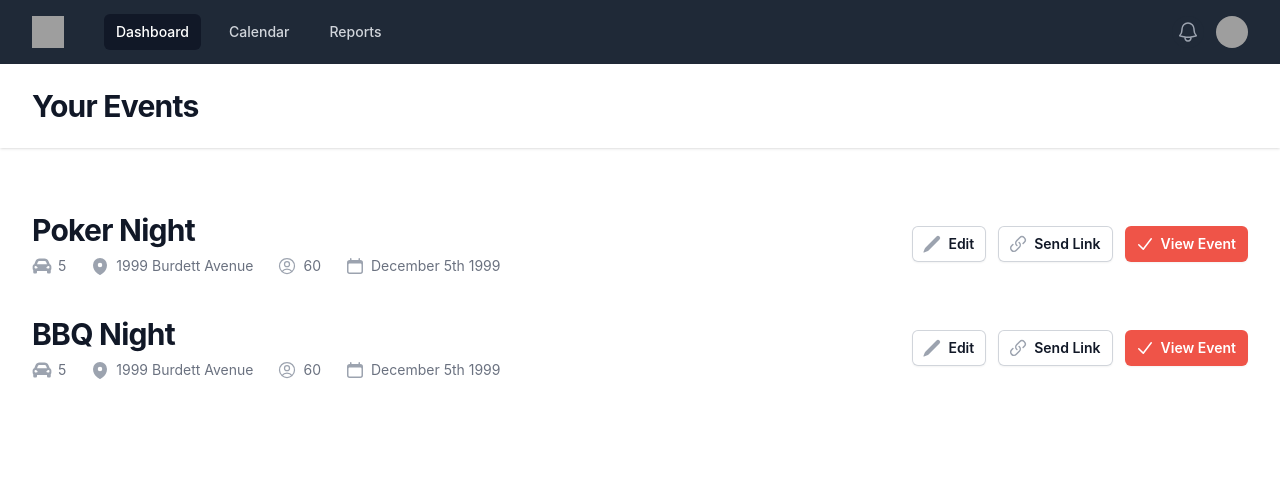
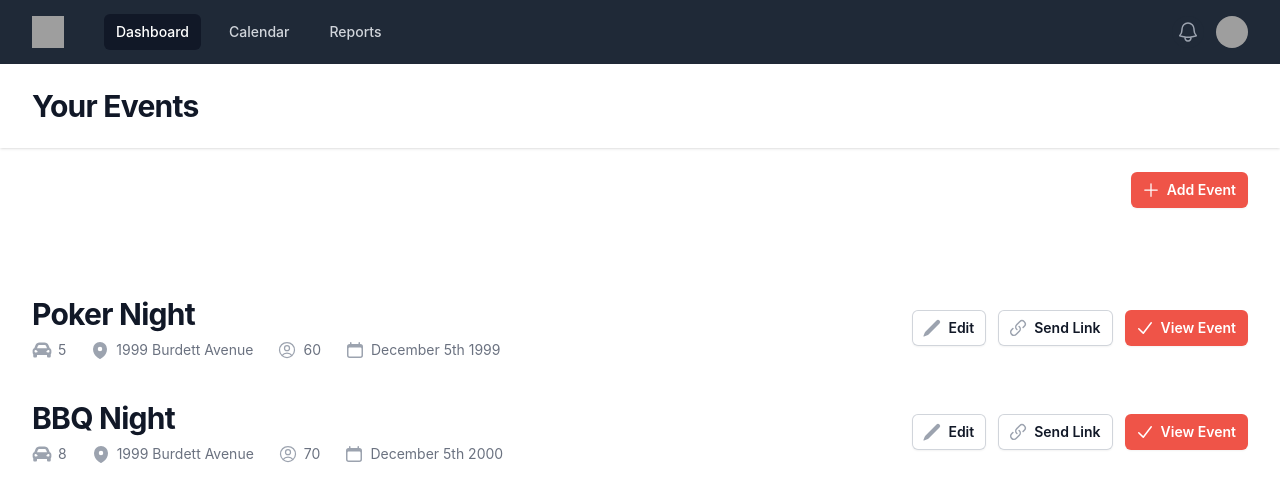
Before and after one commit to Drive-Wise/react-frontend, a React (Create React App) app in the folder drivewise/: page /Dashboard in a window 1280 px wide. Shown: the top 502 px of the page. Built offline with nearby package versions, Linux system fonts and the light colour scheme; grey boxes are pictures that could not be loaded.

Commit message:
added forms

```diff
--- a/drivewise/package.json
+++ b/drivewise/package.json
@@ -14,6 +14,7 @@
     "@testing-library/jest-dom": "^5.17.0",
     "@testing-library/react": "^13.4.0",
     "@testing-library/user-event": "^13.5.0",
+    "flowbite-react": "^0.7.3",
     "headlessui": "^0.0.0",
     "heroicons": "^2.1.1",
     "react": "^18.2.0",
--- a/drivewise/src/Pages/Dashboard/Dashboard.js
+++ b/drivewise/src/Pages/Dashboard/Dashboard.js
@@ -1,9 +1,9 @@
-import React from 'react';
-import { Fragment } from 'react'
+import React, { createContext, useContext, useState, useRef, Fragment } from 'react';
 import { Disclosure, Menu, Transition } from '@headlessui/react'
-import { Bars3Icon, BellIcon, UserCircleIcon, UserIcon, UsersIcon, XMarkIcon } from '@heroicons/react/24/outline'
+import { Bars3Icon, BellIcon, PlusIcon, UserCircleIcon, XMarkIcon } from '@heroicons/react/24/outline'
 import { FaCarAlt } from "react-icons/fa";
-
+import { Dialog } from '@headlessui/react'
+import { ExclamationTriangleIcon } from '@heroicons/react/24/outline'
 import {
   BriefcaseIcon,
   CalendarIcon,
@@ -14,6 +14,8 @@ import {
   MapPinIcon,
   PencilIcon,
 } from '@heroicons/react/20/solid'
+import { Button, Checkbox, Label, TextInput } from 'flowbite-react';
+import { generatePath } from 'react-router-dom';
 
 
 const user = {
@@ -37,9 +39,50 @@ function classNames(...classes) {
   return classes.filter(Boolean).join(' ')
 }
 
+const EventsContext = createContext();
+
+ function useEvents() {
+  return useContext(EventsContext);
+}
+
+const EventsProvider = ({ children }) => {
+  const [events, setEvents] = useState([
+    // Initial events data
+  ]);
+
+  const addEvent = newEvent => {
+    setEvents(prevEvents => [...prevEvents, newEvent]);
+  };
+
+  return (
+    <EventsContext.Provider value={{ events, addEvent }}>
+      {children}
+    </EventsContext.Provider>
+  );
+};
+
 export default function DashBoard() {
+
+  const [events, setEvents] = useState([
+    {
+      name: "Poker Night",
+      drivers: 5,
+      location: "1999 Burdett Avenue",
+      attendees: 60,
+      date: "December 5th 1999",
+    },
+    {
+      name: "BBQ Night",
+      drivers: 8,
+      location: "1999 Burdett Avenue",
+      attendees: 70,
+      date: "December 5th 2000",
+    }
+  ]);
+
   return (
     <>
+      <EventsProvider>
       <div className="min-h-full">
         <Disclosure as="nav" className="bg-gray-800">
           {({ open }) => (
@@ -198,13 +241,18 @@ export default function DashBoard() {
           </div>
         </header>
         <main>
+          <div className='flex justify-end mx-auto max-w-7xl py-6 sm:px-6 lg:px-8'>
+            <ModalButton state={[events, setEvents]}/>
+          </div>
 
           <div className="mx-auto max-w-7xl py-6 sm:px-6 lg:px-8">
-            <Event eventName={"Poker Night"} drivers ={5} location={"1999 Burdett Avenue"} attendees={60} date ={"December 5th 1999"}/>
-            <Event eventName={"BBQ Night"} drivers ={5} location={"1999 Burdett Avenue"} attendees={60} date ={"December 5th 1999"}/>
+            {events.map(event => (
+              <Event eventName={event.name} drivers={event.drivers} location={event.location} attendees={event.attendees} date={event.date} />
+            ))}
           </div>
         </main>
       </div>
+      </EventsProvider>
     </>
   )
 }
@@ -311,3 +359,154 @@ function Event({eventName,drivers,location,attendees,date}) {
     </div>
   )
 }
+
+
+
+
+
+function ModalButton(state) {
+  const [open, setOpen] = useState(false)
+
+  const cancelButtonRef = useRef(null)
+
+  return (
+    <>
+      <button
+          type="button"
+          className="inline-flex items-center rounded-md bg-title px-3 py-2 text-sm font-semibold text-white shadow-sm hover:bg-title focus-visible:outline focus-visible:outline-2 focus-visible:outline-offset-2 focus-visible:outline-indigo-600"
+          onClick={() => setOpen(true)}
+
+        >
+          <PlusIcon className="-ml-0.5 mr-1.5 h-5 w-5" aria-hidden="true" />
+          Add Event
+      </button>
+      <Transition.Root show={open} as={Fragment}>
+        <Dialog as="div" className="relative z-10" initialFocus={cancelButtonRef} onClose={setOpen}>
+          <Transition.Child
+            as={Fragment}
+            enter="ease-out duration-300"
+            enterFrom="opacity-0"
+            enterTo="opacity-100"
+            leave="ease-in duration-200"
+            leaveFrom="opacity-100"
+            leaveTo="opacity-0"
+          >
+            <div className="fixed inset-0 bg-gray-500 bg-opacity-75 transition-opacity" />
+          </Transition.Child>
+
+          <div className="fixed inset-0 z-10 w-screen overflow-y-auto">
+            <div className="flex min-h-full items-end justify-center p-4 text-center sm:items-center sm:p-0">
+              <Transition.Child
+                as={Fragment}
+                enter="ease-out duration-300"
+                enterFrom="opacity-0 translate-y-4 sm:translate-y-0 sm:scale-95"
+                enterTo="opacity-100 translate-y-0 sm:scale-100"
+                leave="ease-in duration-200"
+                leaveFrom="opacity-100 translate-y-0 sm:scale-100"
+                leaveTo="opacity-0 translate-y-4 sm:translate-y-0 sm:scale-95"
+              >
+                <Dialog.Panel className="relative transform overflow-hidden rounded-lg bg-white text-left shadow-xl transition-all sm:my-8 sm:w-full sm:max-w-lg">
+                  <div className="bg-white px-4 pb-4 pt-5 sm:p-6 sm:pb-4">
+                    <ModalForm state1={state}/>
+                  </div>
+                </Dialog.Panel>
+              </Transition.Child>
+            </div>
+          </div>
+        </Dialog>
+      </Transition.Root>
+    </>
+  )
+}
+
+const formValues = [
+  {
+    hF: "name",
+    v: "Event Name",
+    id: "name",
+  },
+  {
+    hF: "location",
+    v: "Location",
+    id: "location",
+  },
+  {
+    hF: "date",
+    v: "Date",
+    id: "date",
+  },
+  {
+    hF: "drivers",
+    v: "Drivers",
+    id: "drivers",
+  },
+  {
+    hF: "attendees",
+    v: "Attendees",
+    id: "attendees",
+  },
+
+]
+
+// function ModalForm(state1) {
+
+//   const [inputValues, setInputValues] = useState({});
+
+//   const handleChange = (id, value) => {
+//     setInputValues(prev => ({
+//       ...prev,
+//       [id]: value,
+//     }));
+//   };
+
+//   const handleSubmit = (event) => {
+//     event.preventDefault();
+//     console.log(inputValues);
+//     const newEvent = inputValues;
+//     state1[1]([...state1[0], state1[1]]);
+//   };
+//   return (
+//     <form onSubmit={handleSubmit} className="flex max-w-md flex-col gap-4">
+      // {formValues.map(formValue => (
+      //   <div>
+      //     <div className="mb-2 block">
+      //       <Label htmlFor={formValue.hF} value={formValue.v} />
+      //     </div>
+      //     <TextInput id={formValue.id} type={formValue.id} placeholder="" required onChange={(e) => handleChange(formValue.id, e.target.value)}/>
+      //   </div>
+      // ))}
+
+//       <Button type="submit" className='bg-black'>Submit</Button>
+//     </form>
+//   );
+// }
+
+function ModalForm() {
+  const { addEvent } = useEvents();
+  const [inputValues, setInputValues] = useState({ name: '', location: '', date: '', drivers: '', attendees: '' });
+
+  const handleChange = (id, value) => {
+    setInputValues({ ...inputValues, [id]: value });
+  };
+
+  const handleSubmit = (event) => {
+    console.log(inputValues);
+    event.preventDefault();
+    addEvent(inputValues);
+    // Reset form or close modal here if needed
+  };
+
+  return (
+    <form onSubmit={handleSubmit} className="flex max-w-md flex-col gap-4">
+        {formValues.map(formValue => (
+        <div>
+          <div className="mb-2 block">
+            <Label htmlFor={formValue.hF} value={formValue.v} />
+          </div>
+          <TextInput id={formValue.id} type={formValue.id} placeholder="" required/>
+        </div>
+      ))}
+      <Button type="submit" className='bg-black'>Submit</Button>
+    </form>
+  );
+}
```
Also changed, not shown: drivewise/src/Pages/Dashboard/ModalForm.js (added), 1 other file (tests, documents, lock files or other folders).
